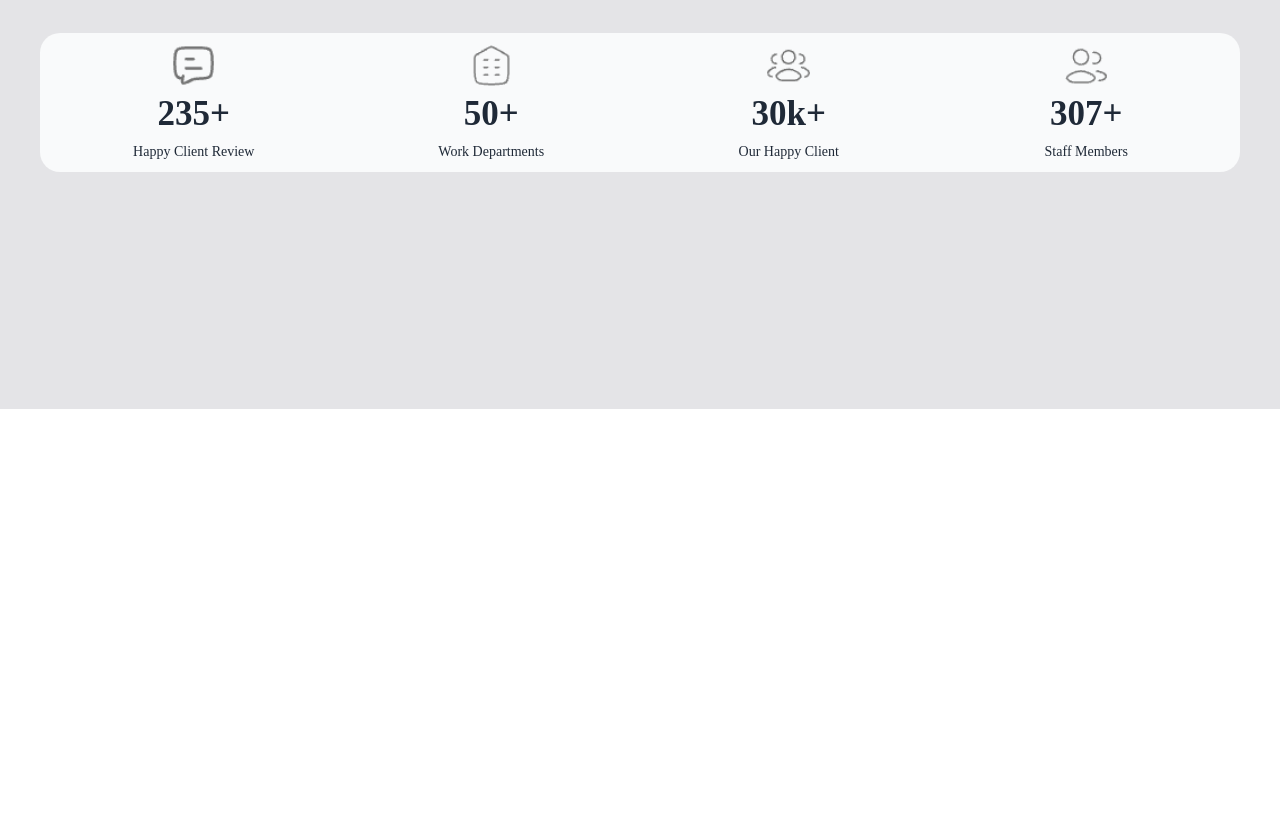
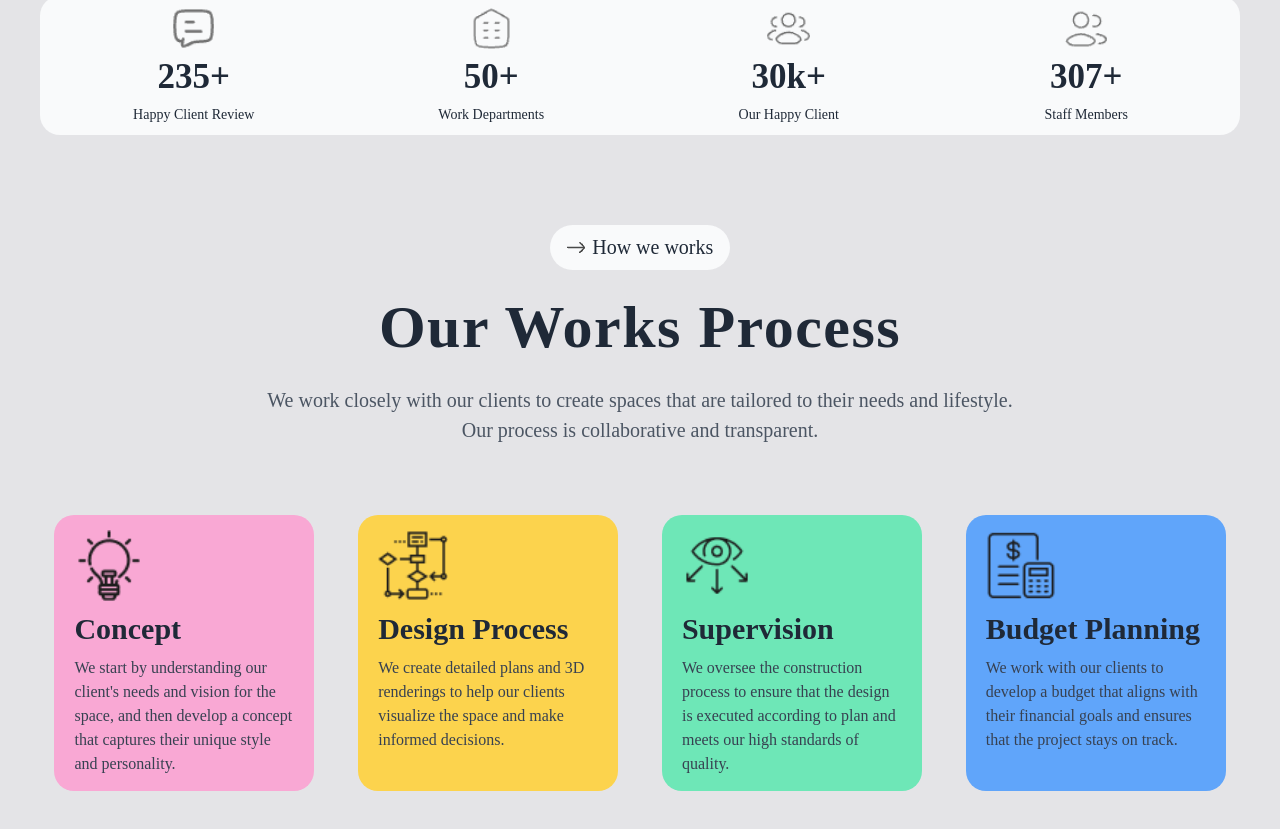
Before and after one commit to MethuParoi/ph-assignment-03, a plain HTML site: page index.html in a window 1280 px wide. Shown: the part 1861-2690 px from the top of the page. Before the commit the page ends 2270 px from the top, so only its background shows below. Drawn offline with nearby package versions, Linux system fonts and the light colour scheme.

Commit message:
Our work process section added

```diff
--- a/index.html
+++ b/index.html
@@ -48,9 +48,21 @@
                         <img class="w-[2.8rem]" src="./assets/arrow-up-black.png" alt="">
                     </button>
 
-                    <button class="lg:hidden flex items-center justify-center bg-white w-[5.5rem] h-[5.5rem] rounded-[50%]">
+                    <!-- <button class="lg:hidden flex items-center justify-center bg-white w-[5.5rem] h-[5.5rem] rounded-[50%]">
                         <img class="w-[3rem]" src="./assets/hamburger.png" alt="">
-                    </button>
+                    </button> -->
+
+                    <details class="dropdown ">
+                        <summary class="lg:hidden flex items-center justify-center bg-white w-[5.5rem] h-[5.5rem] rounded-[50%] cursor-pointer"><img class="w-[3rem]" src="./assets/hamburger.png" alt=""></summary>
+
+                        <ul class="menu dropdown-content bg-gray-100 rounded-box z-[1] w-52 p-2 ml-[-7rem] shadow text-[1.6rem]">
+                            <li><a href="#" class="text-gray-800 font-semibold">Home</a></li>
+                        <li><a href="#" class="text-gray-500">Services</a></li>
+                        <li><a href="#" class="text-gray-500">Portfolio</a></li>
+                        <li><a href="#" class="text-gray-500">Blogs</a></li>
+                        <li><a href="#" class="text-gray-500">Contact Us</a></li>
+                        </ul>
+                    </details>
 
                 </div>
              </nav>
@@ -73,9 +85,9 @@
     </div>
 
     <!-- bg-zinc-200 section -->
-    <div class="bg-zinc-200 h-[200rem] sm:h-[130rem] w-[100vw]">
+    <div class="bg-zinc-200 h-[600rem] sm:h-[500rem] lg:h-[172rem] w-[100vw]">
         <!-- container mx-auto -->
-        <div class="mx-5 md:mx-0 pt-[1rem] md:pt-[2rem] md:container md:mx-auto  xl:max-w-[120rem] 2xl:max-w-[150rem] h-[200rem] sm:h-[130rem]">
+        <div class="mx-5 md:mx-0 pt-[1rem] md:pt-[2rem] md:container md:mx-auto  xl:max-w-[120rem] 2xl:max-w-[150rem] h-[600rem] sm:h-[500rem] lg:h-[172rem]">
             <!-- about us section -->
              <div class="flex flex-col lg:flex-row items-start">
                 <div class="mt-[3rem] flex flex-col items-start">
@@ -103,7 +115,7 @@
 
                         </div>
                     </div>
-                    <div class="my-[2rem] sm:my-0 xl:my-[2rem] flex items-center gap-x-8 bg-gray-50 px-[2rem] py-[1.5rem] rounded-[2rem] w-[100%] sm:w-[90%]">
+                    <div class="my-[2rem] sm:my-0 xl:mt-[2rem] flex items-center gap-x-8 bg-gray-50 px-[2rem] py-[1.5rem] rounded-[2rem] w-[100%] sm:w-[90%]">
                         <div>
                             <img class="w-[7rem]" src="./assets/residential.png" alt="">
                         </div>
@@ -116,10 +128,11 @@
                      </div>
                 </div>
                 <!-- image -->
-                <div class="flex flex-col items-center sm:mt-[2rem] lg:mt-[20.5rem] xl:mt-[19.5rem] 2xl:mt-[2.5rem] lg:ml-[-2rem] xl:ml-[2rem] 2xl:ml-0 w-full">
+                <div class="self-end flex flex-col items-center sm:mt-[2rem] l lg:ml-[-2rem] xl:ml-[2rem] 2xl:ml-0 w-full">
                     <img class="w-[100%] h-[28rem] sm:h-[40rem] lg:h-full lg:w-[75rem]" src="./assets/Rectangle.png" alt="">
                 </div>
              </div>
+             <!-- g:mt-[20.5rem] xl:mt-[19.5rem] 2xl:mt-[2.5rem] -->
 
              <!-- count section -->
               <div class="grid grid-cols-1 sm:grid-cols-2 lg:grid-cols-4 gap-4 mt-[5rem] w-[100%] bg-gray-50 rounded-[2rem] p-4">
@@ -144,32 +157,79 @@
                     <p class="text-[1.4rem]">Staff Members</p>
                 </div>
             </div>
-                <!-- <div class="grid cols-4 mt-[5rem] w-[100%] h-[25rem] bg-gray-50 rounded-[2rem]">
-                    <div class="col-span-1 flex flex-col
-                    items-center text-[2rem]">
-                        <img class="w-[4.5rem]" src="./assets/count-01.png" alt="">
-                        <p class="text-gray-800 font-bold text-[3.5rem]">235+</p>
-                        <p class="text-[1.4rem] ">Happy Client Review</p>
+
+            <!-- our work process section -->
+            <div class="flex flex-col lg:flex-row items-start mt-[1rem] lg:mt-[4rem]">
+                <div class="mt-[3rem] flex flex-col items-start">
+                    <div class="lg:relative  mx-auto">
+                        <button class="mt-[2rem] flex justify-center items-center gap-x-3 w-[18rem] h-[4.5rem] bg-gray-50 rounded-[2.5rem] ">
+                            <img src="./assets/arrow.png" alt="">
+                            <p class="text-gray-800 text-[2rem] font-medium">How we works</p>
+                        </button>
                     </div>
-                    <div class="flex flex-col
-                    items-center text-[2rem]">
-                        <img class="w-[4.5rem]" src="./assets/count-02png" alt="">
-                        <p class="text-gray-800 font-bold text-[3.5rem]">50+</p>
-                        <p class="text-[1.4rem] ">Work Departments</p>
+                    <div class="mx-auto flex flex-col items-center">
+                        <h1 class="mt-[2rem] text-gray-800 text-[4rem] sm:text-[5rem] lg:text-[5rem] xl:text-[6rem] max-w-[90rem]   tracking-tight lg:tracking-wide font-bold leading-tight  lg:text-left">Our Works Process</h1>
+                        <p class="my-[2rem] lg:my-0 xl:my-[2rem] text-gray-600 text-[1.8rem] sm:text-[2rem] lg:max-w-[50rem] xl:max-w-[77rem] text-center">
+                        We work closely with our clients to create spaces that are tailored to their needs and lifestyle. Our process is collaborative and transparent.
+                        </p>
                     </div>
-                    <div class="flex flex-col
-                    items-center text-[2rem]">
-                        <img class="w-[4.5rem]" src="./assets/count-03.png" alt="">
-                        <p class="text-gray-800 font-bold text-[3.5rem]">30k+</p>
-                        <p class="text-[1.4rem] ">Our Happy Client</p>
-                    </div>
-                    <div class="flex flex-col
-                    items-center text-[2rem]">
-                        <img class="w-[4.5rem]" src="./assets/count-04.png" alt="">
-                        <p class="text-gray-800 font-bold text-[3.5rem]">307+</p>
-                        <p class="text-[1.4rem] ">Staff Members</p>
-                    </div>
-                </div> -->
+
+
+                    <!-- card section -->
+                     <div class="grid grid-cols-1 sm:grid-cols-2 lg:grid-cols-4  gap-6 align-items-center justify-items-center mt-[5rem] w-[100%]">
+
+                        <div class="flex flex-col items-start bg-pink-300 px-[2rem] py-[1.5rem] rounded-[2rem] sm:w-[90%]">
+                            <div>
+                                <img class="w-[7rem] mx-auto" src="./assets/concept.png" alt="">
+                            </div>
+                            <div>
+                                <h1 class="text-[2.5rem] sm:text-[3rem] text-gray-800 font-semibold my-[.5rem]">Concept</h1>
+                                <p class="text-[1.6rem] text-gray-700">
+                                    We start by understanding our client's needs and vision for the space, and then develop a concept that captures their unique style and personality.
+                                </p>
+                            </div>
+                        </div>
+
+                        <div class="flex flex-col items-start bg-amber-300 px-[2rem] py-[1.5rem] rounded-[2rem] sm:w-[90%]">
+                            <div>
+                                <img class="w-[7rem] mx-auto" src="./assets/flow-chart.png" alt="">
+                            </div>
+                            <div>
+                                <h1 class="text-[2.5rem] sm:text-[3rem] text-gray-800 font-semibold my-[.5rem]">Design Process</h1>
+                                <p class="text-[1.6rem] text-gray-700">
+                                    We create detailed plans and 3D renderings to help our clients visualize the space and make informed decisions.
+                                </p>
+                            </div>
+                        </div>
+
+                        <div class="flex flex-col items-start bg-emerald-300 px-[2rem] py-[1.5rem] rounded-[2rem] sm:w-[90%]">
+                            <div>
+                                <img class="w-[7rem] mx-auto" src="./assets/vision.png" alt="">
+                            </div>
+                            <div>
+                                <h1 class="text-[2.5rem] sm:text-[3rem] text-gray-800 font-semibold my-[.5rem]">Supervision</h1>
+                                <p class="text-[1.6rem] text-gray-700">
+                                    We oversee the construction process to ensure that the design is executed according to plan and meets our high standards of quality.
+                                </p>
+                            </div>
+                        </div>
+
+                        <div class="flex flex-col items-start bg-blue-400 px-[2rem] py-[1.5rem] rounded-[2rem] sm:w-[90%]">
+                            <div>
+                                <img class="w-[7rem] mx-auto" src="./assets/budget-planning.png" alt="">
+                            </div>
+                            <div>
+                                <h1 class="text-[2.5rem] sm:text-[3rem] text-gray-800 font-semibold my-[.5rem]">Budget Planning</h1>
+                                <p class="text-[1.6rem] text-gray-700">
+                                    We work with our clients to develop a budget that aligns with their financial goals and ensures that the project stays on track.
+                                </p>
+                            </div>
+                        </div>
+
+                     </div>
+                </div>
+            </div>
+
         </div>
     </div>
 </body>
```
